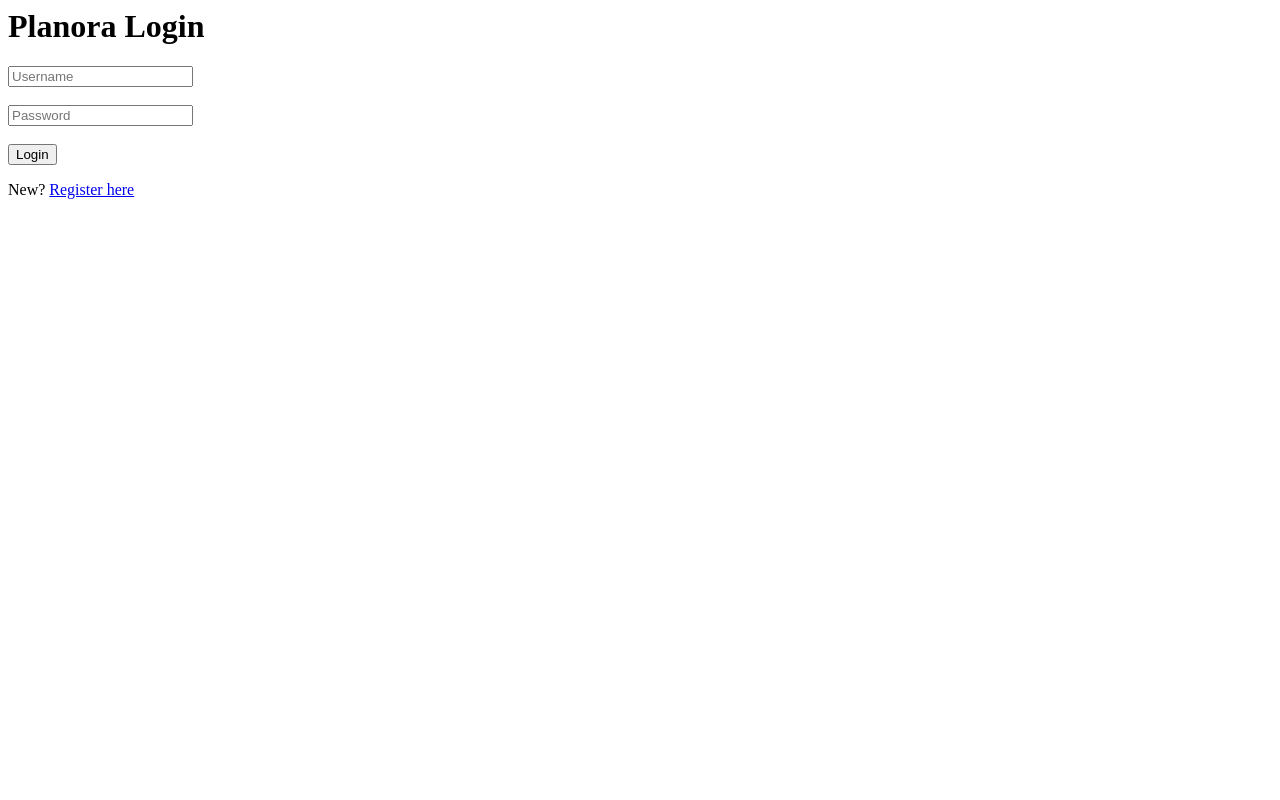
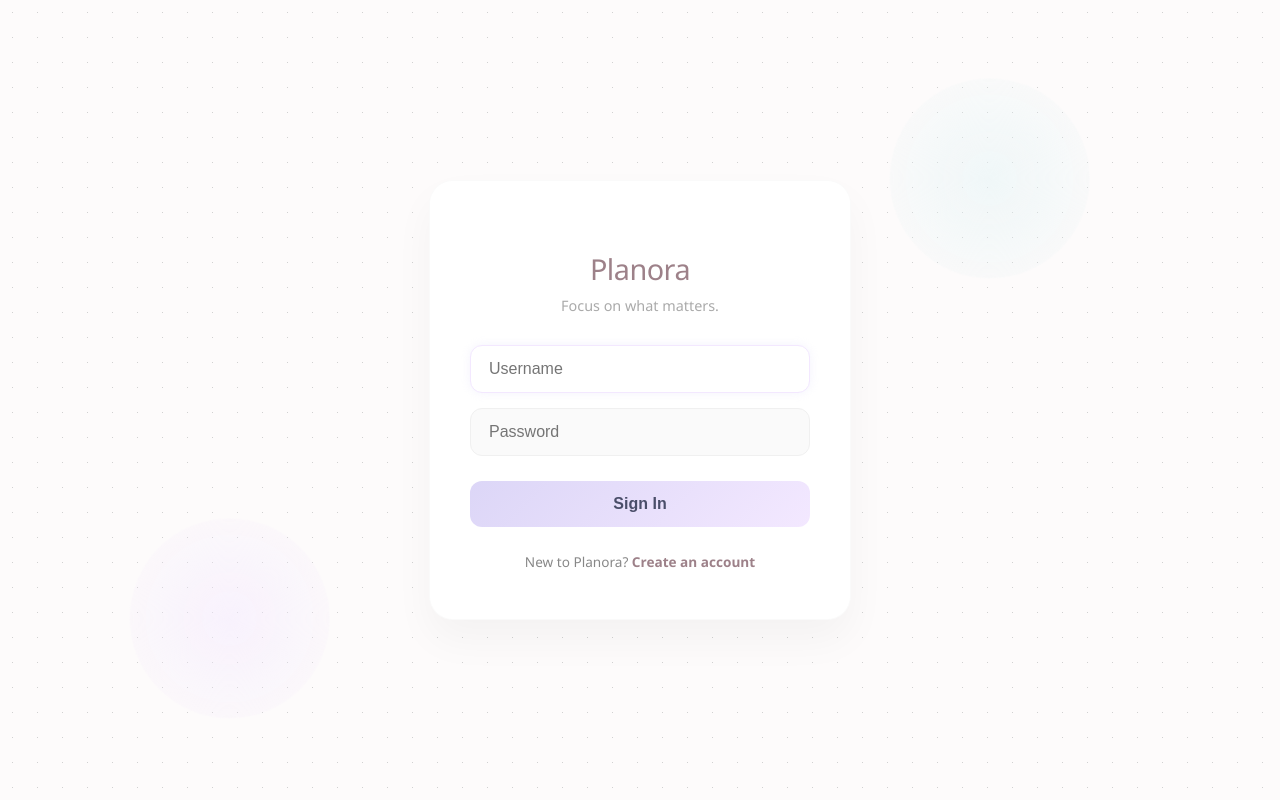
Before and after one commit to jyothis6224-blip/Planora-App, a Flask app: page /login in a window 1280 px wide. Run offline with Flask 3, Linux system fonts and the light colour scheme.

Commit message:
Update login.html

```diff
--- a/templates/login.html
+++ b/templates/login.html
@@ -1,9 +1,123 @@
-<div class="container">
-    <h1>Planora Login</h1>
-    <form method="POST">
-        <input type="text" name="username" placeholder="Username" required><br><br>
-        <input type="password" name="password" placeholder="Password" required><br><br>
-        <button type="submit">Login</button>
-    </form>
-    <p>New? <a href="/register">Register here</a></p>
-</div>
+<!DOCTYPE html>
+<html lang="en">
+<head>
+    <meta charset="UTF-8">
+    <meta name="viewport" content="width=device-width, initial-scale=1.0">
+    <title>Planora - Welcome Back</title>
+    <style>
+        :root {
+            --bg: #fdfbfb;
+            --paper: #ffffff;
+            --lavender: #f3e8ff;
+            --mint: #e2f3f5;
+            --text: #4a4e69;
+            --accent: #9d8189;
+        }
+
+        body {
+            background-color: var(--bg);
+            background-image: radial-gradient(#d1d1d1 0.8px, transparent 0);
+            background-size: 25px 25px;
+            font-family: 'Segoe UI', Roboto, Helvetica, Arial, sans-serif;
+            display: flex; justify-content: center; align-items: center;
+            height: 100vh; margin: 0; overflow: hidden;
+        }
+
+        /* The Card */
+        .login-card {
+            background: var(--paper);
+            width: 100%; max-width: 340px;
+            padding: 3rem 2.5rem;
+            border-radius: 24px;
+            box-shadow: 0 20px 40px rgba(0,0,0,0.04);
+            text-align: center;
+            border: 1px solid rgba(0,0,0,0.02);
+            animation: slideUp 0.8s cubic-bezier(0.2, 0.8, 0.2, 1);
+        }
+
+        @keyframes slideUp {
+            from { opacity: 0; transform: translateY(30px); }
+            to { opacity: 1; transform: translateY(0); }
+        }
+
+        h1 {
+            font-weight: 300; font-size: 1.8rem;
+            color: var(--accent); margin-bottom: 8px;
+            letter-spacing: -0.5px;
+        }
+
+        .subtitle { color: #aaa; font-size: 0.9rem; margin-bottom: 30px; }
+
+        /* Inputs */
+        input {
+            width: 100%; padding: 14px 18px; margin-bottom: 15px;
+            border: 1.5px solid #f0f0f0; border-radius: 12px;
+            outline: none; box-sizing: border-box;
+            background: #fafafa; font-size: 1rem; color: var(--text);
+            transition: all 0.3s ease;
+        }
+
+        input:focus {
+            border-color: var(--lavender);
+            background: #fff;
+            box-shadow: 0 0 10px rgba(220, 214, 247, 0.3);
+        }
+
+        /* Button */
+        button {
+            width: 100%; border: none; padding: 14px;
+            border-radius: 12px; cursor: pointer;
+            background: linear-gradient(135deg, #dcd6f7, #f3e8ff);
+            color: var(--text); font-weight: 600; font-size: 1rem;
+            transition: transform 0.2s ease, box-shadow 0.2s ease;
+            margin-top: 10px;
+        }
+
+        button:hover {
+            transform: translateY(-2px);
+            box-shadow: 0 5px 15px rgba(220, 214, 247, 0.4);
+        }
+
+        button:active { transform: translateY(0); }
+
+        .footer { font-size: 0.85rem; color: #888; margin-top: 25px; }
+        .footer a {
+            color: var(--accent); text-decoration: none;
+            font-weight: 600; border-bottom: 1px solid transparent;
+            transition: border 0.3s;
+        }
+        .footer a:hover { border-bottom: 1px solid var(--accent); }
+
+        /* Floating decoration */
+        .circle {
+            position: absolute; width: 200px; height: 200px;
+            background: radial-gradient(circle, var(--mint), transparent);
+            border-radius: 50%; z-index: -1; opacity: 0.5;
+            animation: float 6s infinite ease-in-out;
+        }
+        @keyframes float {
+            0%, 100% { transform: translate(0, 0); }
+            50% { transform: translate(20px, -20px); }
+        }
+    </style>
+</head>
+<body>
+    <div class="circle" style="top: 10%; right: 15%;"></div>
+    <div class="circle" style="bottom: 10%; left: 10%; background: radial-gradient(circle, var(--lavender), transparent);"></div>
+
+    <div class="login-card">
+        <h1>Planora</h1>
+        <div class="subtitle">Focus on what matters.</div>
+
+        <form method="POST">
+            <input type="text" name="username" placeholder="Username" required autofocus>
+            <input type="password" name="password" placeholder="Password" required>
+            <button type="submit">Sign In</button>
+        </form>
+
+        <div class="footer">
+            New to Planora? <a href="/register">Create an account</a>
+        </div>
+    </div>
+</body>
+</html>
```
